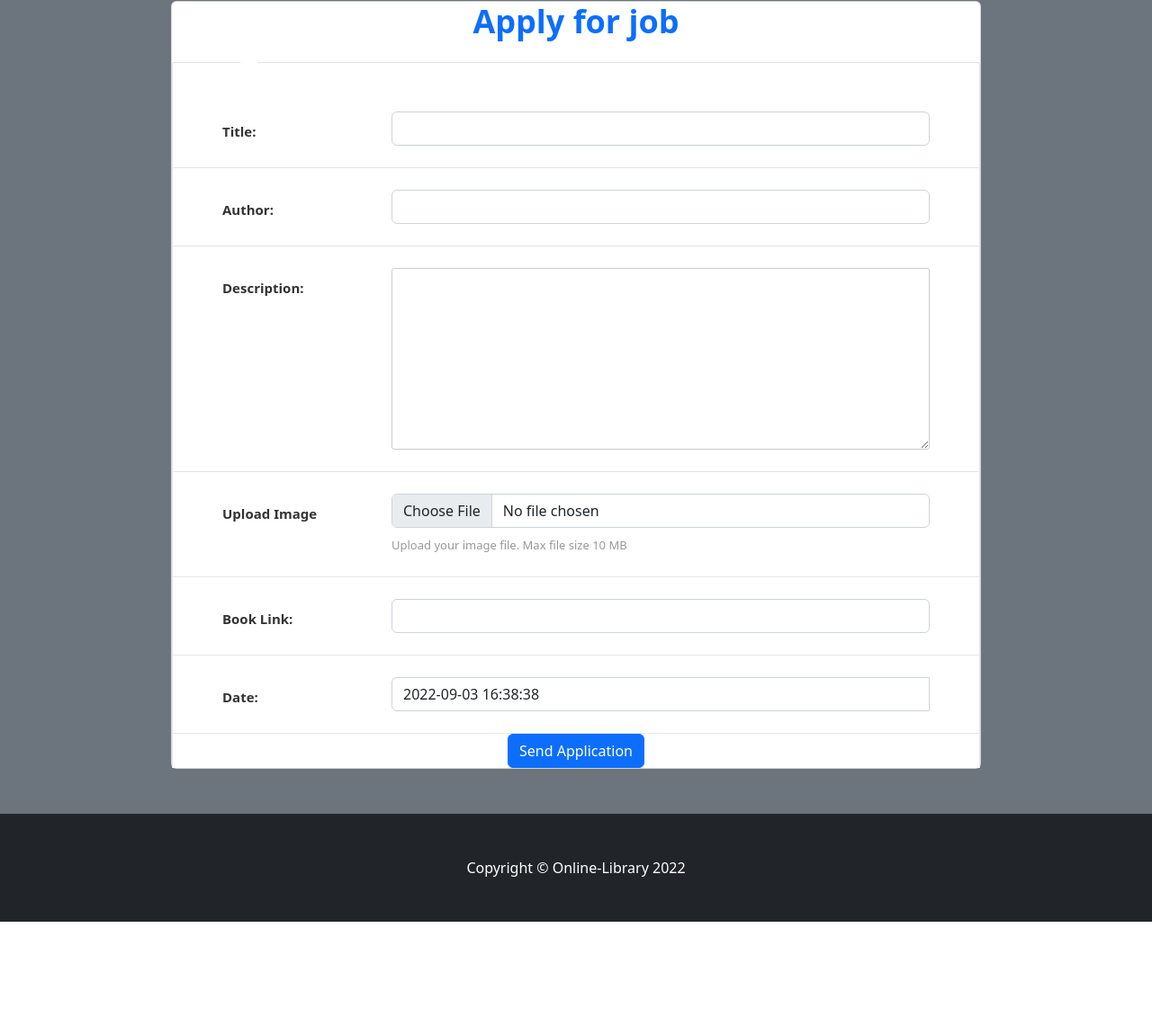
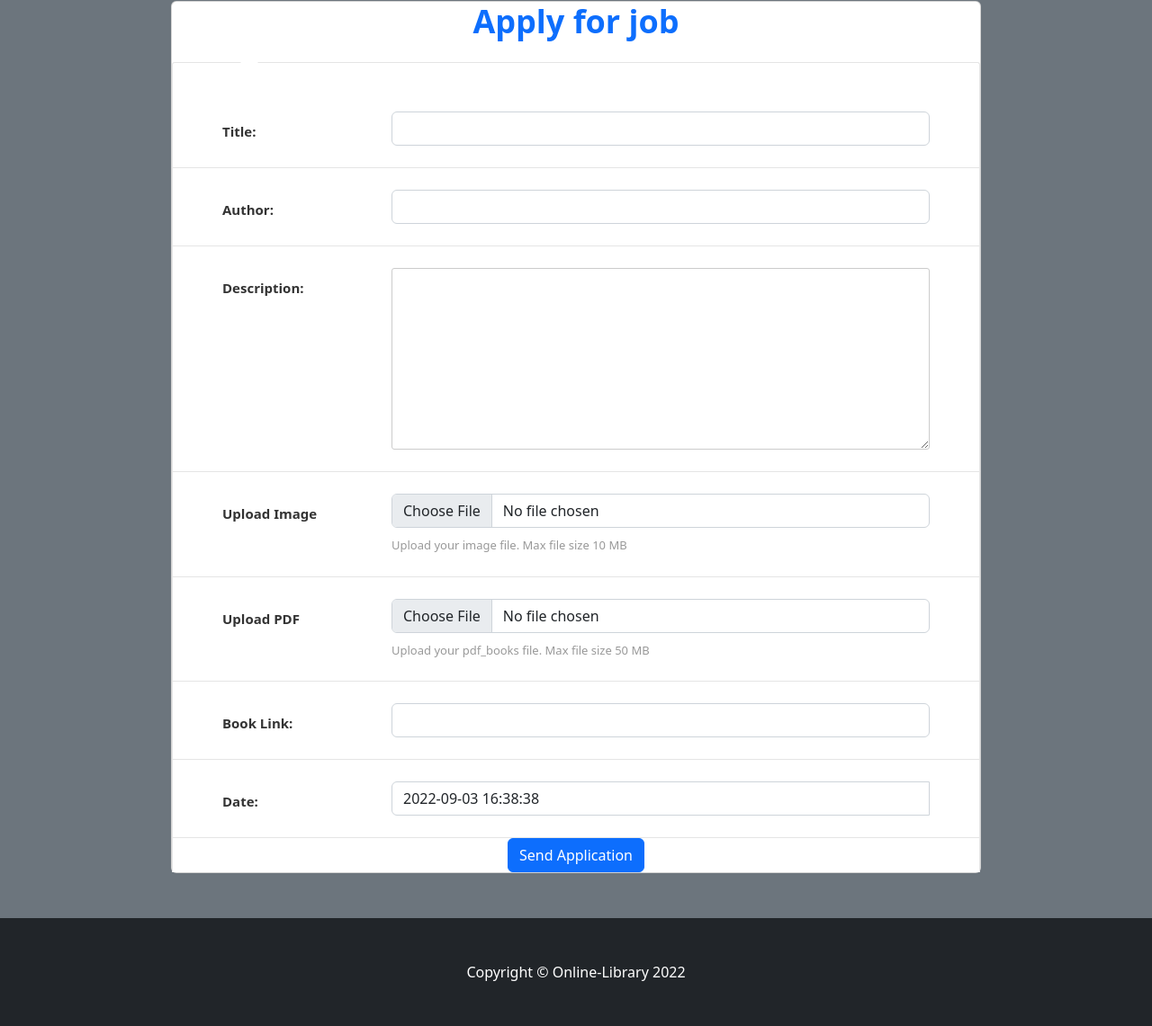
Before and after one commit to winlintun/Online-Library, a Django app: page /upload/1/ in a window 1280 px wide. Shown: the part 99-1240 px from the top of the page at 90% size. Before the commit the page ends 1124 px from the top, so only its background shows below. Run offline with Django 4.2, Linux system fonts and the light colour scheme; data comes from the database, SQL or seed files in the repository; both versions use the stored data as it was after the commit; some libraries are stand-ins or nearby versions.

Commit message:
add pdf file upload and read pdf file

```diff
--- a/DjangoProject/settings.py
+++ b/DjangoProject/settings.py
@@ -23,7 +23,7 @@ BASE_DIR = Path(__file__).resolve().parent.parent
 # See https://docs.djangoproject.com/en/4.1/howto/deployment/checklist/
 
 # SECURITY WARNING: keep the secret key used in production secret!
-SECRET_KEY = 'django-insecure-_rq_7t&shi6znj6a%5$ffke=)_^pegyqfd*s0ztpd^#@$-t(+i'
+SECRET_KEY = 'p#95%rwwd^1pg()!&o0_@@j#g&(2r=4pa^h+s9k+$c!jj*y8*&'
 
 # SECURITY WARNING: don't run with debug turned on in production!
 DEBUG = True
--- a/onlinebooks/forms.py
+++ b/onlinebooks/forms.py
@@ -32,7 +32,7 @@ from django.contrib.auth.models import User
 class BookForm(forms.ModelForm):
     class Meta:
         model = Book
-        fields = ['title', 'author', 'description', 'book_link', 'image', 'create_date']
+        fields = ['title', 'author', 'description', 'book_link', 'pdf_books', 'image', 'create_date']
 
     def __init__(self, *args, **kwargs):
         super(BookForm, self).__init__(*args, **kwargs)
@@ -44,3 +44,4 @@ class BookForm(forms.ModelForm):
         # add attribute to define acceptable file-type
         self.fields['image'].widget.attrs['accept'] = "image/png, image/gif, image/jpeg"
         self.fields['description'].widget.attrs['class'] = 'textarea--style-6'
+        self.fields['pdf_books'].widget.attrs['accept'] = ".pdf"
--- a/onlinebooks/models.py
+++ b/onlinebooks/models.py
@@ -8,10 +8,11 @@ class Book(models.Model):
 	author = models.CharField(max_length=200, null=True, blank=True)
 	description = models.TextField()
 	slug_url = models.SlugField(max_length=200, null=True, blank=True, help_text="a-bite-of-python")
-	book_link = models.CharField(max_length=2083)
+	book_link = models.CharField(max_length=2083, null=True, blank=True)
 	image = models.ImageField(default='../static/onlinebooks/img/default.png', upload_to="media/")
 	create_date = models.DateTimeField(default=timezone.now)
 	upload_user = models.ForeignKey(User, on_delete=models.CASCADE)
+	pdf_books = models.FileField(upload_to="upload/", null=True, blank=True)
 
 	def __str__(self):
 		return self.title
--- a/onlinebooks/views.py
+++ b/onlinebooks/views.py
@@ -82,10 +82,11 @@ def content_form(request, pk):
 			book_link = form.cleaned_data['book_link']
 			image = form.cleaned_data['image']
 			create_date = form.cleaned_data['create_date']
+			pdf_books = form.cleaned_data['pdf_books']
 
 			print(slug_url)
 
-			book = Book.objects.create(title=title, author=author, description=description, slug_url=slug_url, book_link=book_link, image=image, create_date=create_date, upload_user=user)
+			book = Book.objects.create(title=title, author=author, description=description, slug_url=slug_url, book_link=book_link, image=image, create_date=create_date, upload_user=user, pdf_books=pdf_books)
 			book.save()
 			return redirect("onlinebooks:home")
 	else:
--- a/templates/onlinebooks/items.html
+++ b/templates/onlinebooks/items.html
@@ -13,7 +13,11 @@
                         </div>
                         <p class="lead">{{ my_book.description }}</p>
                         <div class="card-footer p-4 pt-0 border-top-0 bg-transparent">
-                            <div class="text-center"><a class="btn btn-outline-dark mt-auto" href="{{ my_book.book_link }}" target="_blank">Free Download Now</a></div>
+                            {% if my_book.book_link is not None %}
+                                <div class="text-center"><a class="btn btn-outline-dark mt-auto" href="{{ my_book.book_link }}" target="_blank">Free Download Now</a></div>
+                            {% else %}
+                                <div class="text-center"><a class="btn btn-outline-dark mt-auto" href="/media/{{ my_book.pdf_books }}" target="_blank">Read Now</a></div>
+                            {% endif %}
                             <div class="small mb-1"><strong>created:</strong> {{ my_book.upload_user }}</div>
                         </div>
                     </div>
--- a/templates/onlinebooks/upload-form.html
+++ b/templates/onlinebooks/upload-form.html
@@ -37,6 +37,15 @@
                                 {{ form.image }}
                             </div>
                             <div class="label--desc">Upload your image file. Max file size 10 MB</div>
+                        </div>
+                    </div>
+                    <div class="form-row">
+                        <div class="name">Upload PDF</div>
+                        <div class="value">
+                            <div class="input-group js-input-file">
+                                {{ form.pdf_books }}
+                            </div>
+                            <div class="label--desc">Upload your pdf_books file. Max file size 50 MB</div>
                         </div>
                     </div>
                     <div class="form-row">
```
Also changed, not shown: db.sqlite3, onlinebooks/migrations/0007_book_pdf_books.py (added), onlinebooks/migrations/0008_auto_20220903_0944.py (added), onlinebooks/migrations/0009_alter_book_pdf_books.py (added), onlinebooks/migrations/0010_alter_book_pdf_books.py (added).
